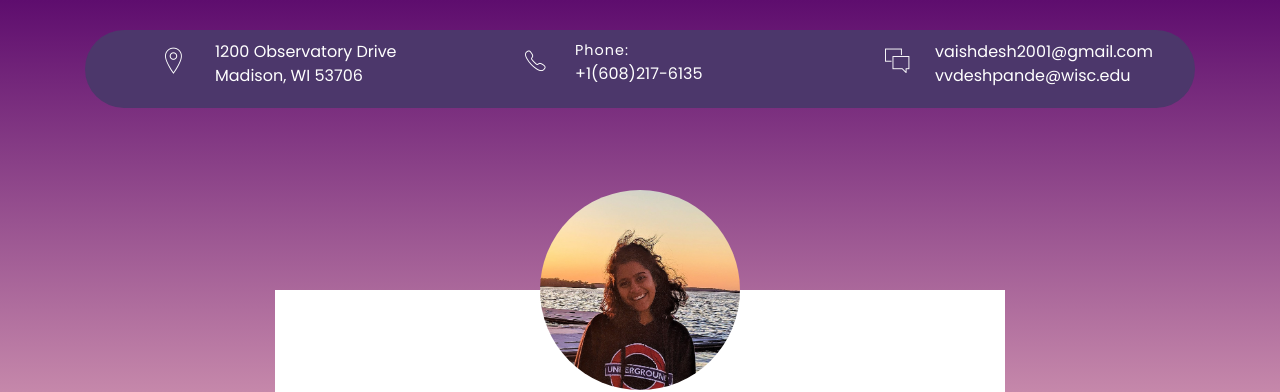
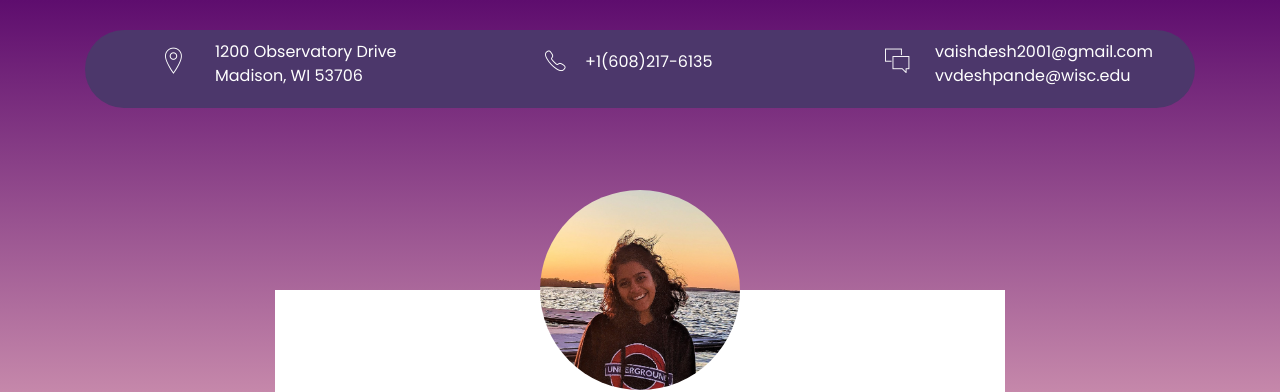
Before and after one commit to vaishdesh2001/vaishdesh2001.github.io, a plain HTML site: page index.html in a window 1280 px wide. Shown: the top 392 px of the page. Drawn offline with Linux system fonts and the light colour scheme; files whose address does not match are found by name.

Commit message:
Add files via upload

```diff
--- a/index.html
+++ b/index.html
@@ -42,10 +42,9 @@
 
 					<div class="col-sm-6 col-md-6 col-lg-4">
 						<div class="info">
-							<i class="icon ion-ios-telephone-outline" style = "position: relative; left: 50px;"></i>
+							<i class="icon ion-ios-telephone-outline" style = "position: relative; left: 70px;"></i>
 							<div class="right-area">
-								<h6>Phone:</h6>
-								<h5>+1(608)217-6135</h5>
+								<h5 style = "padding-top: 10px; padding-left: 10px">+1(608)217-6135</h5>
 							</div><!-- right-area -->
 						</div><!-- info -->
 					</div><!-- col-sm-4 -->
```
